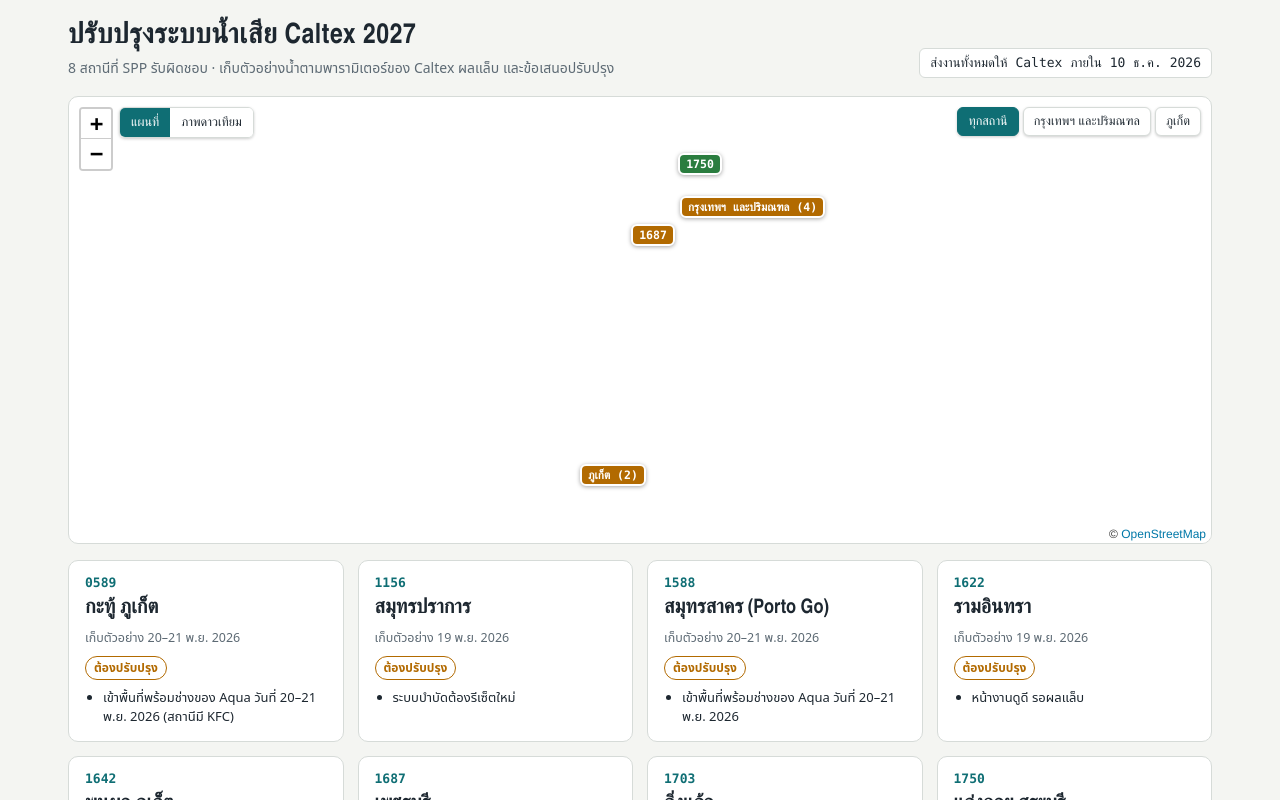
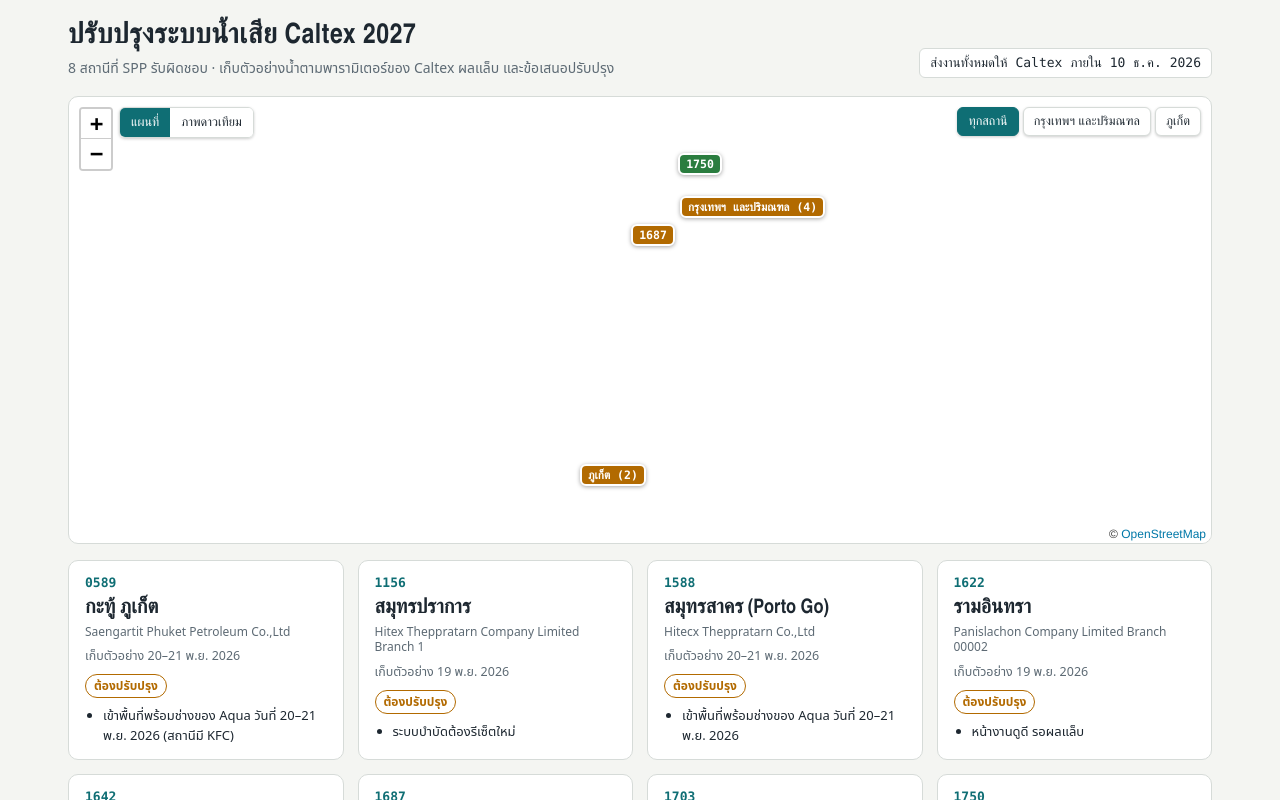
Before and after one commit to brianinnsawan/calwwt, a plain HTML site: page portal-proposal/public/sites/index.html in a window 1280 px wide. Drawn offline with Linux system fonts and the light colour scheme; no server answers.

Commit message:
Sites overview: Caltex station name in small letters under each site's short name (#33)
Claude-Session: https://claude.ai/code/session_015GmTWygyr5nxinMEa9vwFR

Co-authored-by: Claude <noreply@anthropic.com>

```diff
--- a/portal-proposal/public/sites/sites.css
+++ b/portal-proposal/public/sites/sites.css
@@ -31,6 +31,7 @@ a { color: var(--accent); }
 .sx-card:hover, .sx-card:focus-visible { border-color: var(--accent); outline: none; box-shadow: 0 0 0 2px color-mix(in srgb, var(--accent) 25%, transparent); }
 .sx-code { font: 600 13px var(--font-mono); color: var(--accent); }
 .sx-name { font: 600 20px/1.15 var(--font-display); }
+.sx-station { margin-top: -5px; font-size: 12px; line-height: 1.3; color: var(--muted); }
 .sx-meta { font-size: 12.5px; color: var(--muted); }
 .sx-tag { justify-self: start; font-size: 12px; font-weight: 600; padding: 2px 8px; border-radius: 999px; border: 1px solid currentColor; }
 .sx-tag.ok { color: var(--ok); } .sx-tag.warn { color: var(--warn); }
--- a/portal-proposal/public/sites/sites.mjs
+++ b/portal-proposal/public/sites/sites.mjs
@@ -28,8 +28,10 @@ async function main() {
   const grid = document.getElementById('grid');
   for (const s of data.sites) {
     const a = el('a', 'sx-card'); a.href = `/sites/${s.code}/`;
-    a.append(el('span', 'sx-code', s.code), el('span', 'sx-name', s.name[l]),
-      el('span', 'sx-meta', s.sampledLabel ? w.sampled(s.sampledLabel[l]) : s.sampled ? w.sampled(day(s.sampled, l)) : w.notSampled));
+    a.append(el('span', 'sx-code', s.code), el('span', 'sx-name', s.name[l]));
+    // Caltex's own station name (from the Caltex site list) in small letters under the short name.
+    if (s.company) a.append(el('span', 'sx-station', s.company));
+    a.append(el('span', 'sx-meta', s.sampledLabel ? w.sampled(s.sampledLabel[l]) : s.sampled ? w.sampled(day(s.sampled, l)) : w.notSampled));
     const improve = !/^No improvement/.test(s.improvement.en);
     a.append(el('span', `sx-tag ${improve ? 'warn' : 'ok'}`, improve ? w.improve : w.none));
     const ul = el('ul'); for (const n of s.notes[l]) ul.append(el('li', null, n)); a.append(ul);
```
